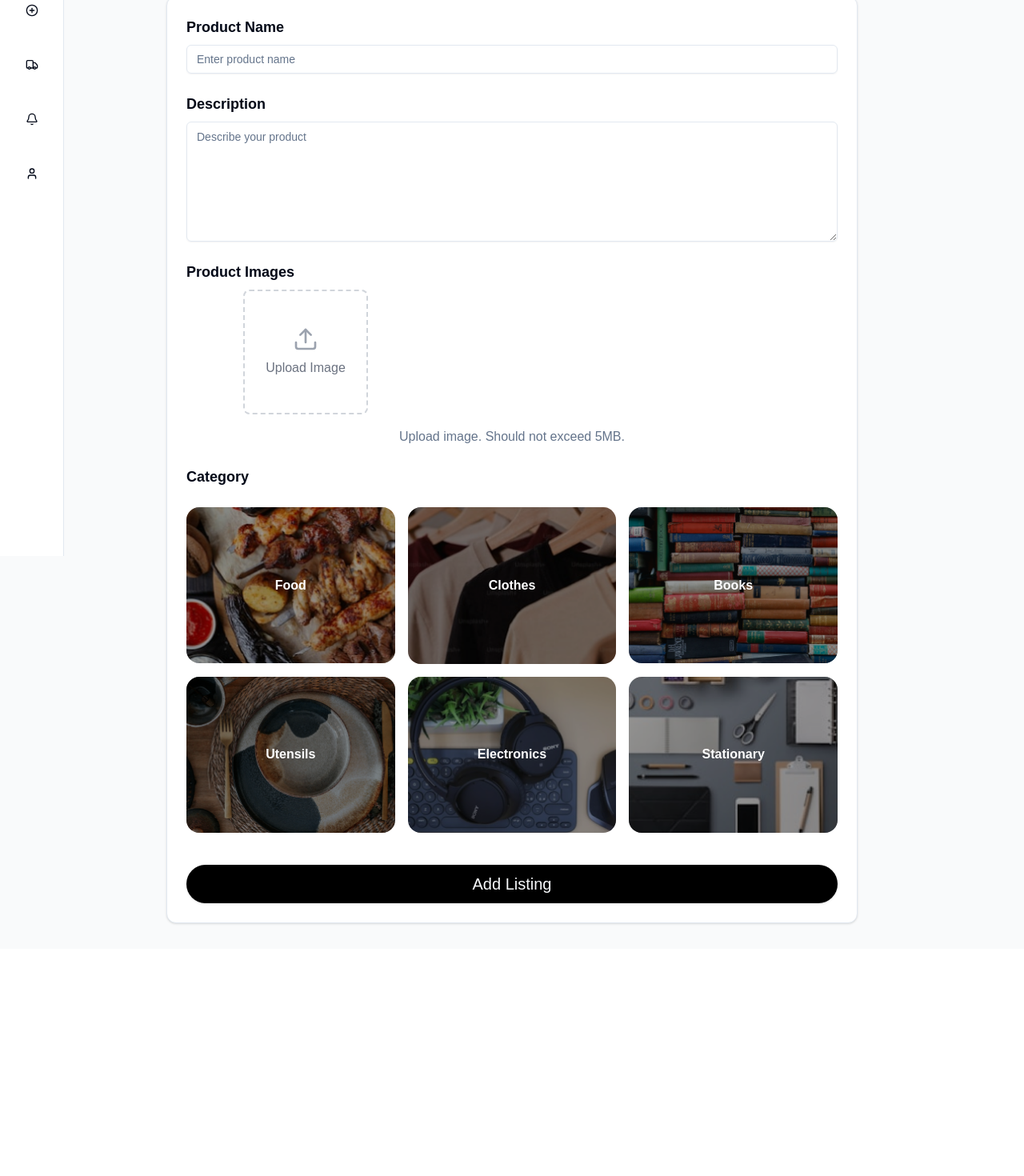
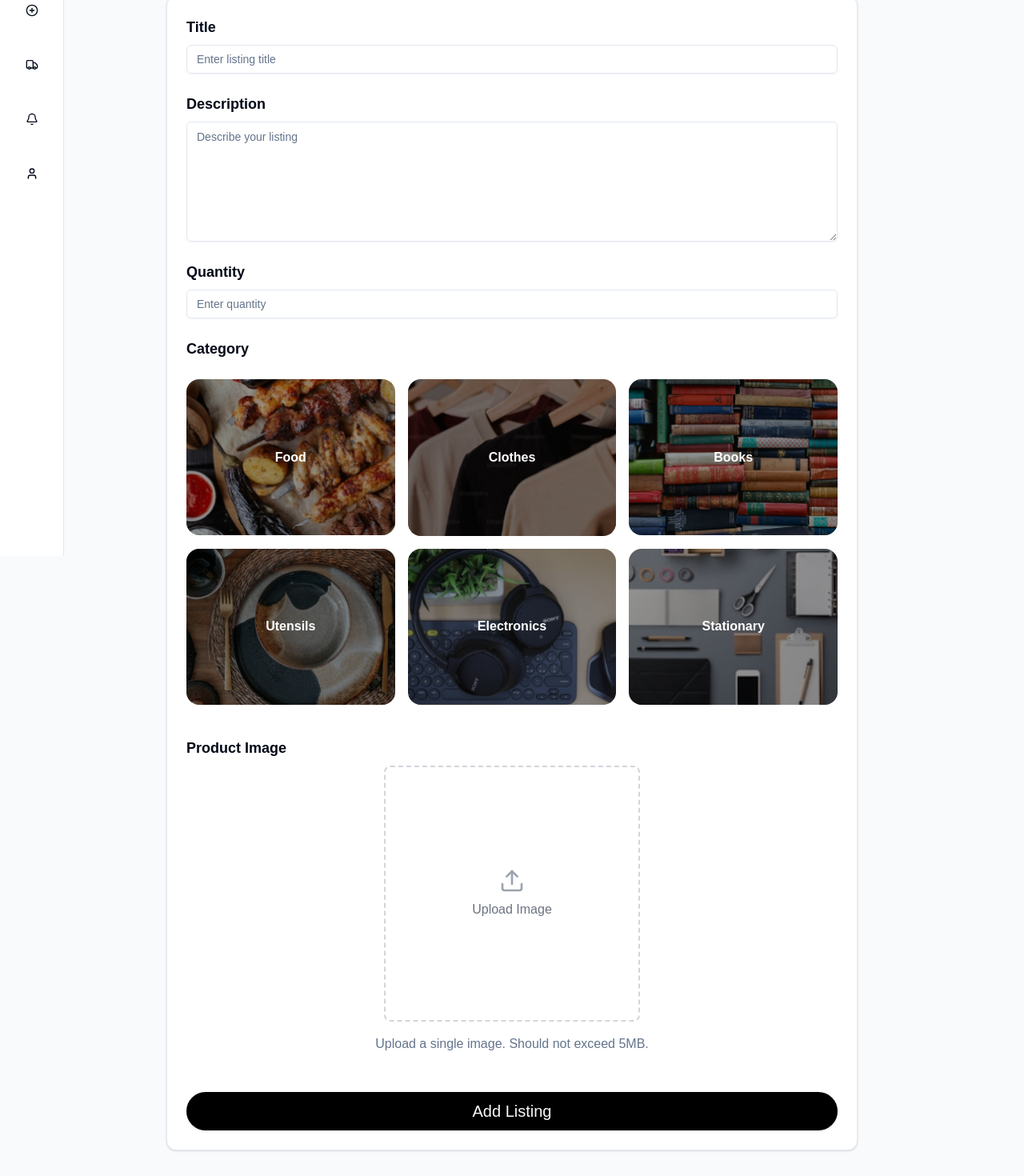
Before and after one commit to BugTerminators/DonoApp, a Next.js app: page /add-product in a window 1280 px wide. Shown: the part 105-1575 px from the top of the page at 80% size. Before the commit the page ends 1291 px from the top, so only its background shows below. Built offline with nearby package versions, Linux system fonts and the light colour scheme.

Commit message:
add-product page changes

```diff
--- a/src/app/add-product/page.tsx
+++ b/src/app/add-product/page.tsx
@@ -3,6 +3,9 @@
 import React, { useState } from "react";
 import Link from "next/link";
 import { ArrowLeft, Upload } from "lucide-react";
+import { zodResolver } from "@hookform/resolvers/zod";
+import * as z from "zod";
+import { useRouter } from "next/navigation";
 import { Button } from "@/components/ui/button";
 import { Input } from "@/components/ui/input";
 import { Textarea } from "@/components/ui/textarea";
@@ -18,14 +21,6 @@
   AlertDialogTrigger,
   AlertDialogCancel,
 } from "@/components/ui/alert-dialog";
-
-import {
-  Select,
-  SelectContent,
-  SelectItem,
-  SelectTrigger,
-  SelectValue,
-} from "@/components/ui/select";
 import {
   Form,
   FormControl,
@@ -35,62 +30,121 @@
   FormLabel,
   FormMessage,
 } from "@/components/ui/form";
+import {
+  Select,
+  SelectContent,
+  SelectItem,
+  SelectTrigger,
+  SelectValue,
+} from "@/components/ui/select";
 import { useForm } from "react-hook-form";
 
-interface ListingFormData {
-  name: string;
-  description: string;
-  category: string;
-  images: FileList | null;
+
+const SIZES = ["S", "M", "L", "XL", "XXL"] as const;
+
+// Updated schema with conditional validation
+const formSchema = z.object({
+  title: z.string().min(1, "Title is required").max(255),
+  description: z.string().min(10, "Description must be at least 10 characters"),
+  category: z.number().int().positive("Category is required"),
+  quantity: z.string().max(100).optional(),
+  size: z.string().max(50).optional(),
+  expire_at: z.string().optional(),
+  image_url: z.string().optional(),
+  status: z.number().int().default(1),
+}).refine((data) => {
+  // Validate size is required and valid for clothes
+  if (data.category === 2) {
+    return SIZES.includes(data.size as any);
   }
+  return true;
+}, {
+  message: "Size is required for clothes",
+  path: ["size"],
+}).refine((data) => {
+  // Validate expiry date is required for food
+  if (data.category === 1) {
+    return !!data.expire_at;
+  }
+  return true;
+}, {
+  message: "Expiry date is required for food items",
+  path: ["expire_at"],
+});
+
+type FormValues = z.infer<typeof formSchema>;
 
 const AddListing = () => {
-  const [preview, setPreview] = useState<string[]>([]);
+  const router = useRouter();
+  const [preview, setPreview] = useState<string | null>(null);
+  const [showSuccess, setShowSuccess] = useState(false);
+  const [isSubmitting, setIsSubmitting] = useState(false);
 
-  const form = useForm<ListingFormData>({
+  const form = useForm<FormValues>({
+    resolver: zodResolver(formSchema),
     defaultValues: {
-      name: "",
+      title: "",
       description: "",
-      category: "",
-      images: null,
+      category: undefined,
+      quantity: "",
+      size: "",
+      expire_at: "",
+      status: 1,
     },
   });
 
   const categories = [
-    { id: "food", name: "Food", image: "/images/food.png" },
-    { id: "clothes", name: "Clothes", image: "/images/clothes.png" },
-    { id: "books", name: "Books", image: "/images/books.png" },
-    { id: "utensils", name: "Utensils", image: "/images/utensils.png" },
-    {
-      id: "electronics",
-      name: "Electronics",
-      image: "/images/electronics.png",
-    },
-    { id: "stationary", name: "Stationary", image: "/images/stationary.png" },
+    { id: 1, name: "Food", image: "/images/food.png" },
+    { id: 2, name: "Clothes", image: "/images/clothes.png" },
+    { id: 3, name: "Books", image: "/images/books.png" },
+    { id: 4, name: "Utensils", image: "/images/utensils.png" },
+    { id: 5, name: "Electronics", image: "/images/electronics.png" },
+    { id: 6, name: "Stationary", image: "/images/stationary.png" },
   ];
 
-  const handleImageChange = (e: React.ChangeEvent<HTMLInputElement>) => {
+  const selectedCategory = form.watch("category");
+
+  const handleImageChange = async (e: React.ChangeEvent<HTMLInputElement>) => {
     const files = e.target.files;
-    if (files) {
-      const newPreviews = Array.from(files).map((file) =>
-        URL.createObjectURL(file)
-      );
-      setPreview((prev) => [...prev, ...newPreviews]);
-      form.setValue("images", files);
+    if (files && files[0]) {
+      const file = files[0];
+      const imageUrl = URL.createObjectURL(file);
+      setPreview(imageUrl);
+      form.setValue("image_url", imageUrl);
     }
   };
 
-  const onSubmit = (data: ListingFormData) => {
-    console.log(data);
-    // Handle form submission
+  const onSubmit = async (data: FormValues) => {
+    setIsSubmitting(true);
+    try {
+      const response = await fetch("/api/listings", {
+        method: "POST",
+        headers: {
+          "Content-Type": "application/json",
+        },
+        body: JSON.stringify({
+          ...data,
+          created_at: new Date().toISOString(),
+          expire_at: data.expire_at ? new Date(data.expire_at).toISOString() : null,
+        }),
+      });
+
+      if (!response.ok) {
+        throw new Error("Failed to create listing");
+      }
+
+      setShowSuccess(true);
+    } catch (error) {
+      console.error("Error creating listing:", error);
+    } finally {
+      setIsSubmitting(false);
+    }
   };
 
   return (
     <div className="min-h-screen bg-gray-50">
       <div className="mx-auto max-w-4xl px-4 py-8">
-        {/* Header */}
         <div className="flex items-center mb-8">
-
           <Link href="/">
             <Button variant="ghost" size="icon" className="mr-4">
               <ArrowLeft className="h-6 w-6" />
@@ -103,18 +157,17 @@
           <form onSubmit={form.handleSubmit(onSubmit)} className="space-y-8">
             <Card>
               <CardContent className="p-6">
-                {/* Product Name */}
+
+
                 <FormField
                   control={form.control}
-                  name="name"
+                  name="title"
                   render={({ field }) => (
                     <FormItem className="mb-6">
-                      <FormLabel className="text-lg font-semibold">
-                        Product Name
-                      </FormLabel>
+                      <FormLabel className="text-lg font-semibold">Title</FormLabel>
                       <FormControl>
                         <Input
-                          placeholder="Enter product name"
+                          placeholder="Enter listing title"
                           className="text-base"
                           {...field}
                         />
@@ -124,7 +177,6 @@
                   )}
                 />
 
-                {/* Description */}
                 <FormField
                   control={form.control}
                   name="description"
@@ -135,7 +187,7 @@
                       </FormLabel>
                       <FormControl>
                         <Textarea
-                          placeholder="Describe your product"
+                          placeholder="Describe your listing"
                           className="min-h-[150px] text-base"
                           {...field}
                         />
@@ -144,60 +196,48 @@
                     </FormItem>
                   )}
                 />
-                {/* Image Upload */}
+
+                <FormField
+                  control={form.control}
+                  name="quantity"
+                  render={({ field }) => (
                     <FormItem className="mb-6">
                       <FormLabel className="text-lg font-semibold">
-                    Product Images
+                        Quantity
                       </FormLabel>
-                  <div className="mt-2 flex flex-col items-center">
-                    <div className="grid grid-cols-2 md:grid-cols-4 gap-4 mb-4 w-full max-w-2xl">
-                      {preview.map((url, index) => (
-                        <div
-                          key={index}
-                          className="relative aspect-square rounded-lg overflow-hidden"
-                        >
-                          <img
-                            src={url}
-                            alt={`Preview ${index + 1}`}
-                            className="w-full h-full object-cover"
+                      <FormControl>
+                        <Input
+                          placeholder="Enter quantity"
+                          className="text-base"
+                          {...field}
                         />
-                        </div>
-                      ))}
-                      <Label
-                        htmlFor="image-upload"
-                        className="border-2 border-dashed border-gray-300 rounded-lg aspect-square flex flex-col items-center justify-center cursor-pointer hover:border-gray-400 transition-colors"
-                      >
-                        <Upload className="h-8 w-8 text-gray-400 mb-2" />
-                        <span className="text-base text-gray-500">
-                          Upload Image
-                        </span>
-                      </Label>
-                    </div>
-                    <Input
-                      id="image-upload"
-                      type="file"
-                      accept="image/*"
-                      className="hidden"
-                      onChange={handleImageChange}
-                    />
-                    <FormDescription className="text-base">
-                      Upload image. Should not exceed 5MB.
-                    </FormDescription>
-                  </div>
+                      </FormControl>
                       <FormMessage />
                     </FormItem>
-
-                {/* Category Section */}
+                  )}
+                />
                 <div className="px-4 md:px-0 pb-10">
-                  <p className="text-lg font-bold mb-4 md:mb-6">
-                    Category
-                  </p>
-
+                  <p className="text-lg font-bold mb-4 md:mb-6">Category</p>
                   <div className="grid grid-cols-2 md:grid-cols-3 gap-4">
                     {categories.map((category) => (
                       <button
+                        type="button"
                         key={category.id}
-                        className="relative overflow-hidden rounded-2xl aspect-[4/3] group transition-transform hover:scale-105"
+                        onClick={() => {
+                          form.setValue("category", category.id);
+                          // Clear category-specific fields when changing categories
+                          if (category.id !== 2) {
+                            form.setValue("size", "");
+                          }
+                          if (category.id !== 1) {
+                            form.setValue("expire_at", "");
+                          }
+                        }}
+                        className={`relative overflow-hidden rounded-2xl aspect-[4/3] group transition-transform hover:scale-105 ${
+                          selectedCategory === category.id
+                            ? "ring-2 ring-black"
+                            : ""
+                        }`}
                       >
                         <img
                           src={category.image}
@@ -209,33 +249,138 @@
                             {category.name}
                           </span>
                         </div>
-                        <div className="absolute inset-0 bg-black opacity-0 group-hover:opacity-20 transition-opacity" />
                       </button>
                     ))}
                   </div>
                 </div>
 
+                {selectedCategory === 1 && (
+                  <FormField
+                    control={form.control}
+                    name="expire_at"
+                    render={({ field }) => (
+                      <FormItem className="mb-6">
+                        <FormLabel className="text-lg font-semibold">
+                          Expiry Date
+                        </FormLabel>
+                        <FormControl>
+                          <Input
+                            type="datetime-local"
+                            className="text-base"
+                            {...field}
+                          />
+                        </FormControl>
+                        <FormMessage />
+                      </FormItem>
+                    )}
+                  />
+                )}
 
-            {/* Submit Button */}
-            <AlertDialog>
+                {selectedCategory === 2 && (
+                  <FormField
+                    control={form.control}
+                    name="size"
+                    render={({ field }) => (
+                      <FormItem className="mb-6">
+                        <FormLabel className="text-lg font-semibold">Size</FormLabel>
+                        <Select onValueChange={field.onChange} value={field.value}>
+                          <FormControl>
+                            <SelectTrigger>
+                              <SelectValue placeholder="Select size" />
+                            </SelectTrigger>
+                          </FormControl>
+                          <SelectContent>
+                            {SIZES.map((size) => (
+                              <SelectItem key={size} value={size}>
+                                {size}
+                              </SelectItem>
+                            ))}
+                          </SelectContent>
+                        </Select>
+                        <FormMessage />
+                      </FormItem>
+                    )}
+                  />
+                )}
+
+                <FormItem className="mb-6">
+                  <FormLabel className="text-lg font-semibold">
+                    Product Image
+                  </FormLabel>
+                  <div className="mt-2 flex flex-col items-center">
+                    <div className="grid grid-cols-1 gap-4 mb-4 w-full max-w-2xl">
+                      {preview ? (
+                        <div className="relative aspect-square rounded-lg overflow-hidden w-full max-w-xs mx-auto">
+                          <img
+                            src={preview}
+                            alt="Product preview"
+                            className="w-full h-full object-cover"
+                          />
+                          <Button
+                            type="button"
+                            variant="destructive"
+                            size="sm"
+                            className="absolute top-2 right-2"
+                            onClick={() => {
+                              setPreview(null);
+                              form.setValue("image_url", "");
+                            }}
+                          >
+                            Remove
+                          </Button>
+                        </div>
+                      ) : (
+                        <Label
+                          htmlFor="image-upload"
+                          className="border-2 border-dashed border-gray-300 rounded-lg aspect-square flex flex-col items-center justify-center cursor-pointer hover:border-gray-400 transition-colors max-w-xs mx-auto w-full"
+                        >
+                          <Upload className="h-8 w-8 text-gray-400 mb-2" />
+                          <span className="text-base text-gray-500">
+                            Upload Image
+                          </span>
+                        </Label>
+                      )}
+                    </div>
+                    <Input
+                      id="image-upload"
+                      type="file"
+                      accept="image/*"
+                      className="hidden"
+                      onChange={handleImageChange}
+                    />
+                    <FormDescription className="text-base">
+                      Upload a single image. Should not exceed 5MB.
+                    </FormDescription>
+                  </div>
+                </FormItem>
+
+                <div className="pt-6">
+                  <AlertDialog open={showSuccess} onOpenChange={setShowSuccess}>
                     <AlertDialogTrigger asChild>
-                            <Button className="w-full py-6 text-lg bg-black hover:bg-gray-800 rounded-full md:text-xl">
-                                Add Listing
+                      <Button
+                        type="submit"
+                        className="w-full py-6 text-lg bg-black hover:bg-gray-800 rounded-full md:text-xl"
+                        disabled={isSubmitting}
+                      >
+                        {isSubmitting ? "Adding Listing..." : "Add Listing"}
                       </Button>
                     </AlertDialogTrigger>
                     <AlertDialogContent>
                       <AlertDialogHeader>
                         <AlertDialogTitle>Successfully Added</AlertDialogTitle>
                         <AlertDialogDescription>
-                                    You will receive notification when someone is interested in your product.
+                          You will receive notification when someone is
+                          interested in your product.
                         </AlertDialogDescription>
                       </AlertDialogHeader>
                       <AlertDialogFooter>
                         <AlertDialogCancel asChild>
-                                    <Link href={"/"}>Done</Link></AlertDialogCancel>
+                          <Link href="/">Done</Link>
+                        </AlertDialogCancel>
                       </AlertDialogFooter>
                     </AlertDialogContent>
                   </AlertDialog>
+                </div>
               </CardContent>
             </Card>
           </form>
```
Lines whose indentation alone changed are shown as unchanged.
